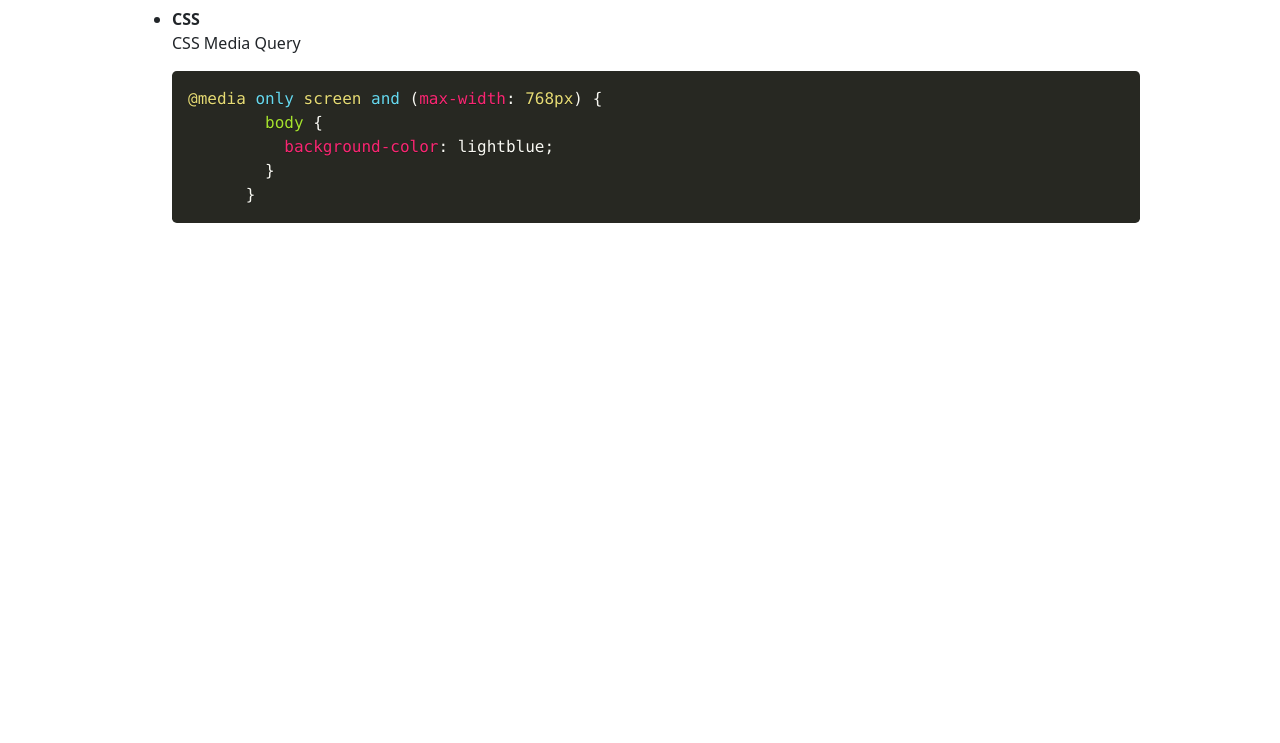
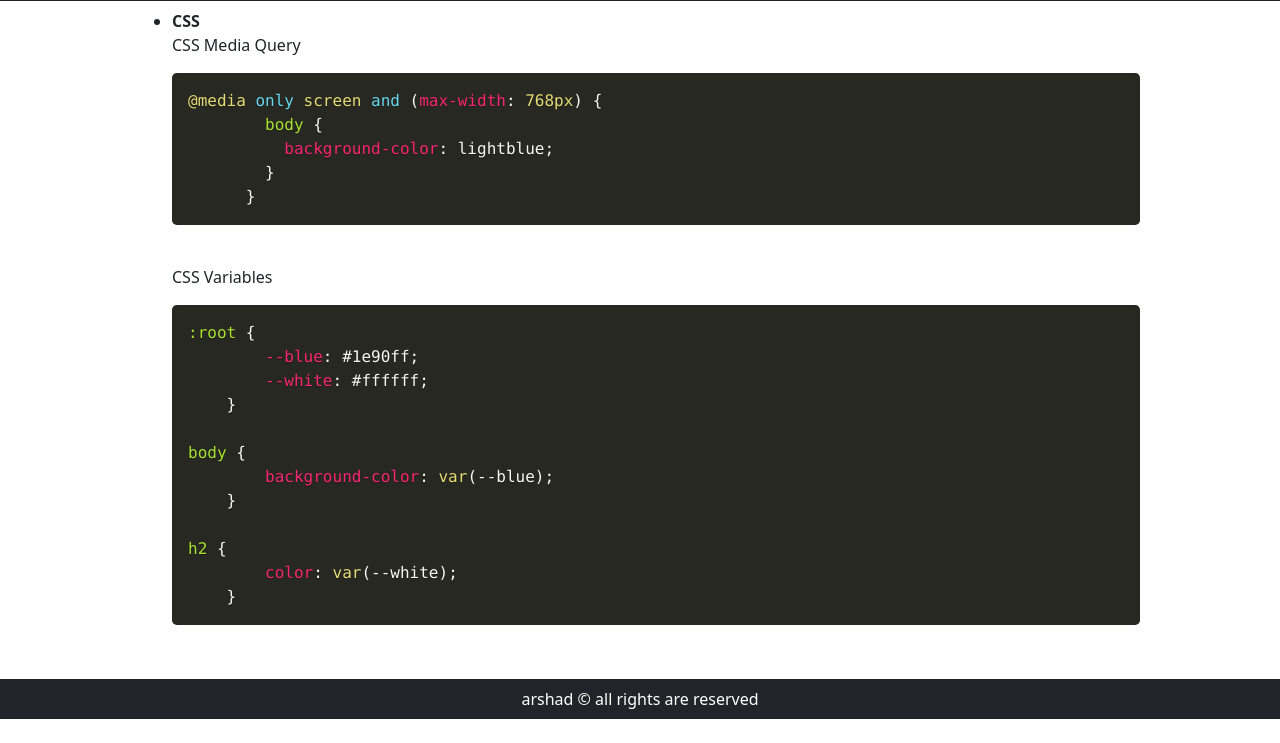
Before and after one commit to arshad-qadri/Cheatsheet, a plain HTML site: page pages/css.html in a window 1280 px wide. Shown: the part 57-800 px from the top of the page. Drawn offline with nearby package versions, Linux system fonts and the light colour scheme; some packages are replaced by stand-ins of ours; a script that the page names is missing; a web font is replaced by a local one.

Commit message:
added in css

```diff
--- a/css/style.css
+++ b/css/style.css
@@ -3,6 +3,10 @@
   padding: 0;
   box-sizing: border-box;
 }
+body {
+  min-height: 100vh;
+}
+
 .logo {
   font-family: "Potta One", cursive;
   font-size: 1.6rem;
@@ -14,7 +18,7 @@ nav ul li a {
   font-weight: 500;
 }
 nav ul li a:hover {
-  text-decoration: underline;
+  color: #ccc !important;
 }
 nav span {
   padding: 0 15px;
@@ -47,3 +51,17 @@ nav span {
   color: #fff !important;
   margin: 10px 20px;
 }
+.active {
+  border-bottom: 2px solid #fff;
+}
+.hero {
+  min-height: 83.8vh;
+}
+.footer {
+  margin-top: auto;
+}
+@media only screen and (max-width: 768px) {
+  .active {
+    border-bottom: 0;
+  }
+}
--- a/pages/css.html
+++ b/pages/css.html
@@ -47,7 +47,7 @@
         </div>
       </nav>
     <!-- ------------------------navbar end----------------------- -->
-    <div class="container mt-2">
+    <div class="container mt-2 hero">
         <ul>
 
 
@@ -59,10 +59,28 @@
         }
       }</code></pre>
 </p><br>
+<p> <span class="title">CSS Variables</span>
+    <pre class="language-css"><code>:root {
+        --blue: #1e90ff;
+        --white: #ffffff;
+    }
+
+body {
+        background-color: var(--blue);
+    }
+
+h2 {
+        color: var(--white);
+    }</code></pre>
+</p><br>
 
 </ul>
 </div>
-
+<!-- -------------------footer start------------------ -->
+<footer class="bg-dark text-white text-center py-2">
+    arshad &copy; all rights are reserved
+  </footer>
+  <!-- -------------------footer end-------------------- -->
 <!-- --------------Bootstrap cdn --------------------- -->
     <script src="https://cdn.jsdelivr.net/npm/bootstrap@5.0.0-beta1/dist/js/bootstrap.bundle.min.js" integrity="sha384-ygbV9kiqUc6oa4msXn9868pTtWMgiQaeYH7/t7LECLbyPA2x65Kgf80OJFdroafW" crossorigin="anonymous"></script>
 
```
Also changed, not shown: index.html (+5 -1 lines), pages/bootstrap.html (+5 -1 lines), pages/react.html (+5 -1 lines).
